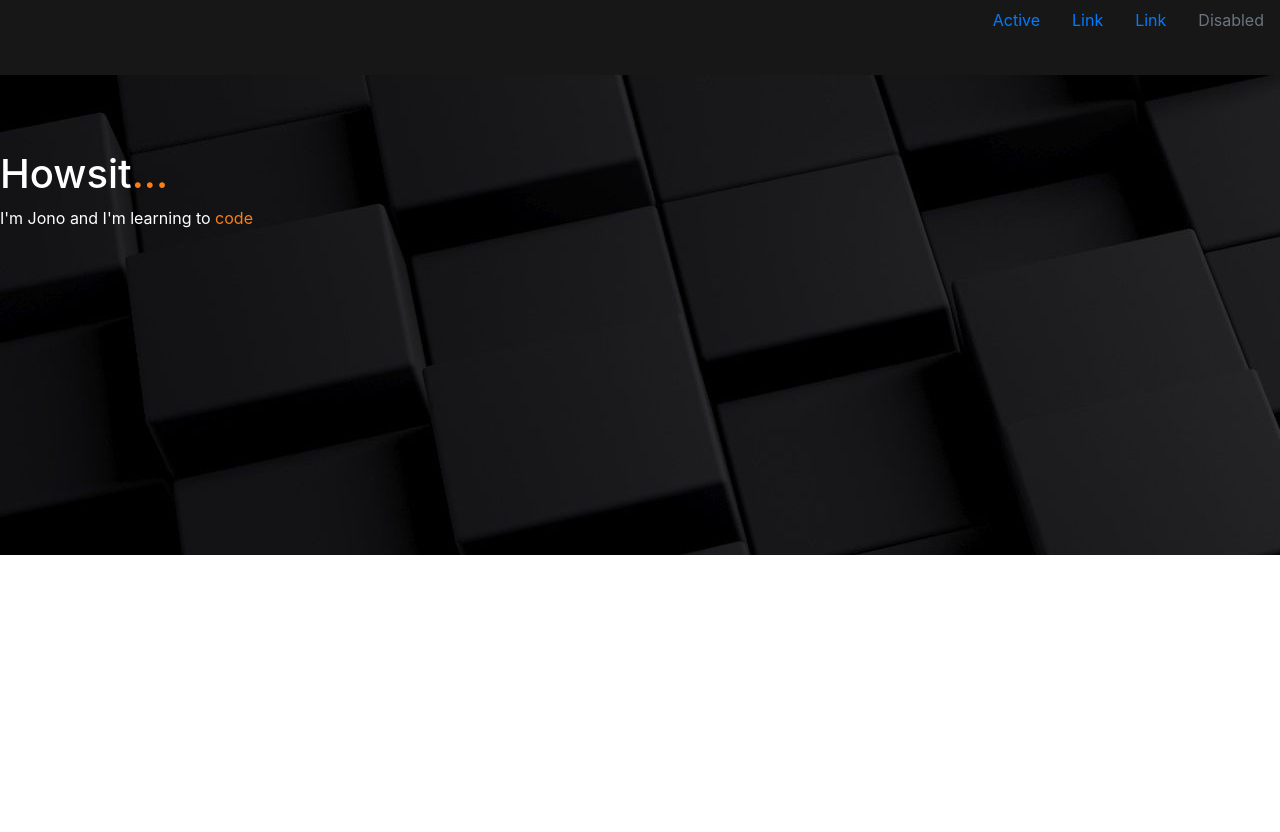
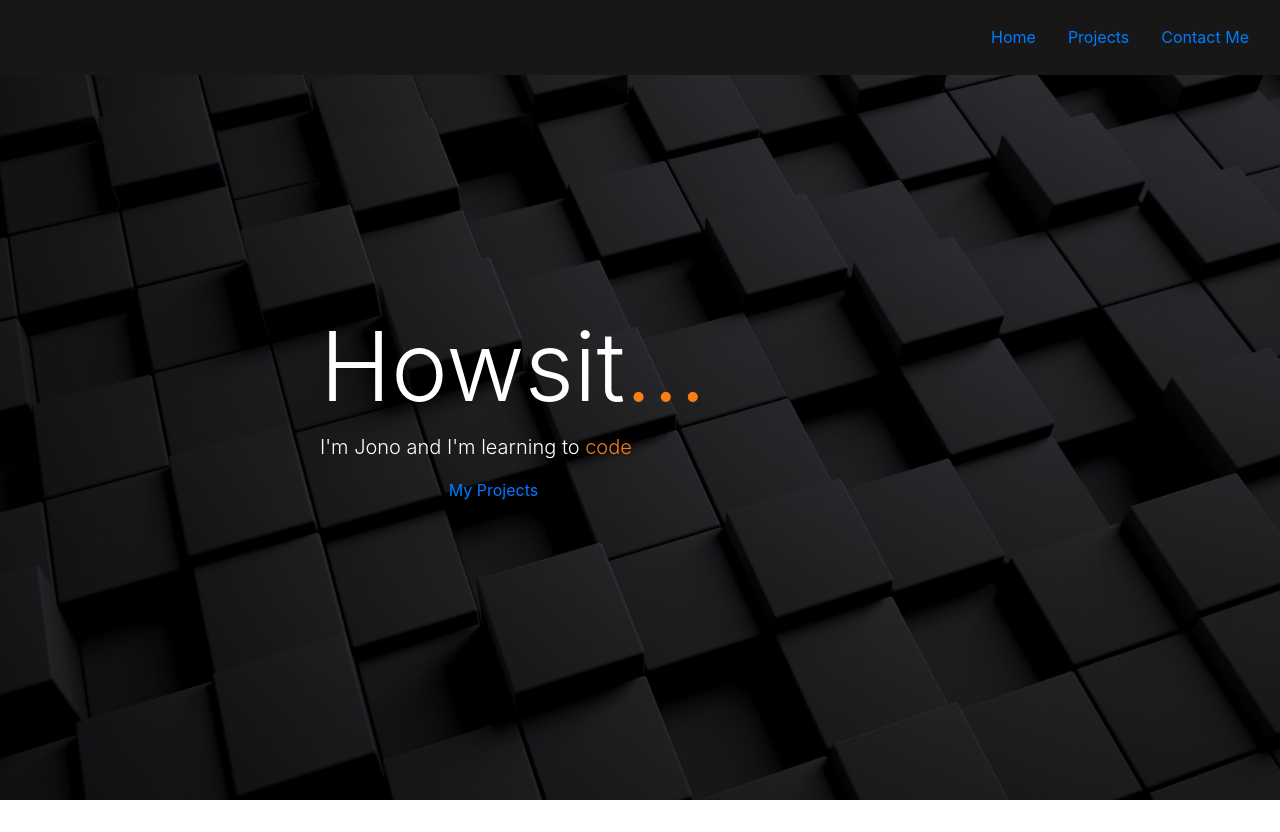
Before and after one commit to Jono-hare/FCC-Portfolio, a plain HTML site: page index.html in a window 1280 px wide. Before the commit the page ends 800 px from the top, so only its background shows below. Drawn offline with nearby package versions, Linux system fonts and the light colour scheme.

Commit message:
Landing-Section
Added:

hero.jpg
hero text

```diff
--- a/index.html
+++ b/index.html
@@ -16,28 +16,28 @@
 
 <body>
 
-    <nav>
-        <ul class="nav justify-content-end align-items-center">
+    <nav class="container-fluid d-flex justify-content-end">
+        <ul class="nav align-items-center">
             <li class="nav-item">
-                <a class="nav-link active" href="#">Active</a>
+                <a class="nav-link active" href="#welcome-section">Home</a>
             </li>
             <li class="nav-item">
-                <a class="nav-link" href="#">Link</a>
+                <a class="nav-link" href="#projects">Projects</a>
             </li>
             <li class="nav-item">
-                <a class="nav-link" href="#">Link</a>
-            </li>
-            <li class="nav-item">
-                <a class="nav-link disabled" href="#">Disabled</a>
+                <a class="nav-link" href="#contact">Contact Me</a>
             </li>
         </ul>
     </nav>
 
-    <section id="welcome-section">
+    <section id="welcome-section" class="jumbotron jumbotron-fluid d-flex">
 
-        <div class="jumbotron-fluid">
-            <h1>Howsit<span>...</span></h1>
-            <p>I'm Jono and I'm learning to <span>code</span></p>
+        <div class="d-flex align-items-center offset-3">
+            <div class="d-column ">
+                <h1 class="display-1">Howsit<span>...</span></h1>
+                <p class="lead"> I'm Jono and I'm learning to <span>code</span></p>
+                <a class="offset-4" href="#projects" role="button">My Projects</a>
+            </div>
         </div>
 
     </section>
--- a/style.css
+++ b/style.css
@@ -16,6 +16,7 @@
 nav {
     height: 4.68em;
     background-color: var(--black);
+    position: fixed;
 }
 
 
@@ -23,7 +24,10 @@ nav {
 
 #welcome-section {
     background-image: url(hero.jpg);
-    height: 60vh;
+    background-position: center;
+    background-size: cover;
+    background-attachment: fixed;
+    height: 100vh;
     padding-top: 4.68em;
     color: var(--white);
 }
```
